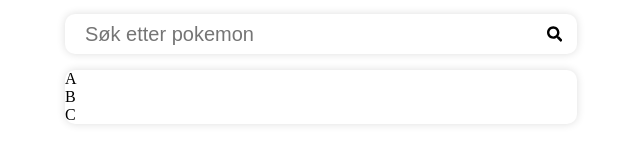
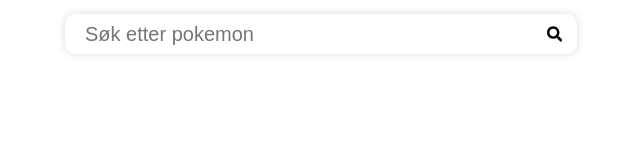
Before and after one commit to Riddy366/UIN_Eksamen_2024, a React (Vite) app in the folder frontend/: page / in a window 1280 px wide. Shown: the part 146-310 px from the top of the page, without its empty margins (319-959 px from the left). Built offline with nearby package versions, Linux system fonts and the light colour scheme.

Commit message:
Fjernet placeholder-liste. Lagt inn map funksjon istedenfor.
Lagd map funksjon for søkeresultatene. Skrives nå ut en uordnet liste filtrert i API-et på pokemon navn. Med nøkkel "id".

```diff
--- a/frontend/src/components/SearchResult.jsx
+++ b/frontend/src/components/SearchResult.jsx
@@ -1,14 +1,13 @@
 import React from "react";
 import "../styles/SearchResult.css";
 
-export const SearchResults = () => {
+export const SearchResults = ({results}) => {
     return (
         <div className="results-list">
-          <ul>
-            <li>A</li>
-            <li>B</li>
-            <li>C</li>
-          </ul>
+            {results.map((result, id) => {
+                return <ul key={id}>{result.name}</ul>;
+            })}
         </div>
     );
+
 };
```
